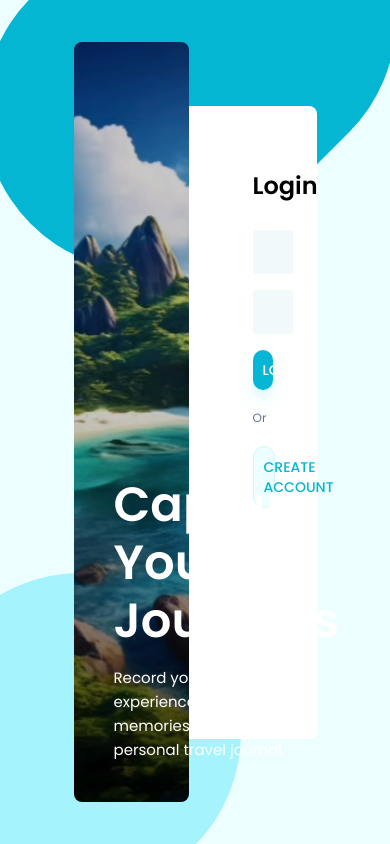
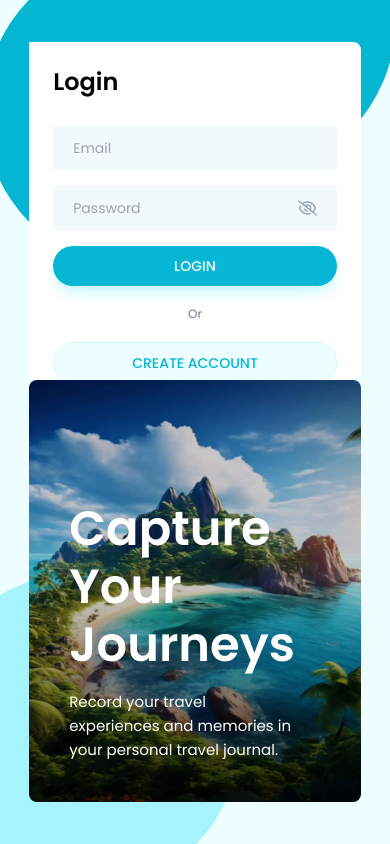
Before and after one commit to deepanshu921372/Travel-Story, a React (Vite) app in the folder travel-story-app/: page /login in a window 390 px wide. Built offline with nearby package versions, Linux system fonts and the light colour scheme.

Commit message:
Login page responsive

```diff
--- a/travel-story-app/src/pages/Auth/Login.jsx
+++ b/travel-story-app/src/pages/Auth/Login.jsx
@@ -54,8 +54,8 @@ const Login = () => {
     <div className="h-screen bg-cyan-50 overflow-hidden relative">
       <div className="login-ui-box right-10 -top-40" />
       <div className="login-ui-box bg-cyan-200 -bottom-40 right-1/2" />
-      <div className="container h-screen flex items-center justify-center px-20 mx-auto">
-        <div className="w-2/4 h-[90vh] flex items-end bg-login-bg-img bg-cover bg-center rounded-lg p-10 z-50">
+      <div className="container h-screen flex flex-col-reverse lg:flex-row items-center justify-center lg:px-20 mx-auto">
+        <div className="lg:w-2/4 w-[85%] lg:h-[90vh] h-[50vh] flex items-end bg-login-bg-img bg-cover bg-center rounded-lg p-10 z-50">
           <div>
             <h4 className="text-5xl text-white font-semibold leading-[58px]">
               Capture Your <br /> Journeys
@@ -66,7 +66,7 @@ const Login = () => {
             </p>
           </div>
         </div>
-        <div className="w-2/4 h-[75vh] bg-white rounded-r-lg relative p-16 shadow-cyan-200/20">
+        <div className="lg:w-2/4 w-[85%] lg:h-[75vh] h-[40vh] bg-white rounded-r-lg relative p-6 lg:p-16 shadow-cyan-200/20">
           <form onSubmit={handleLogin}>
             <h4 className="text-2xl font-semibold mb-7">Login</h4>
             <input
```
